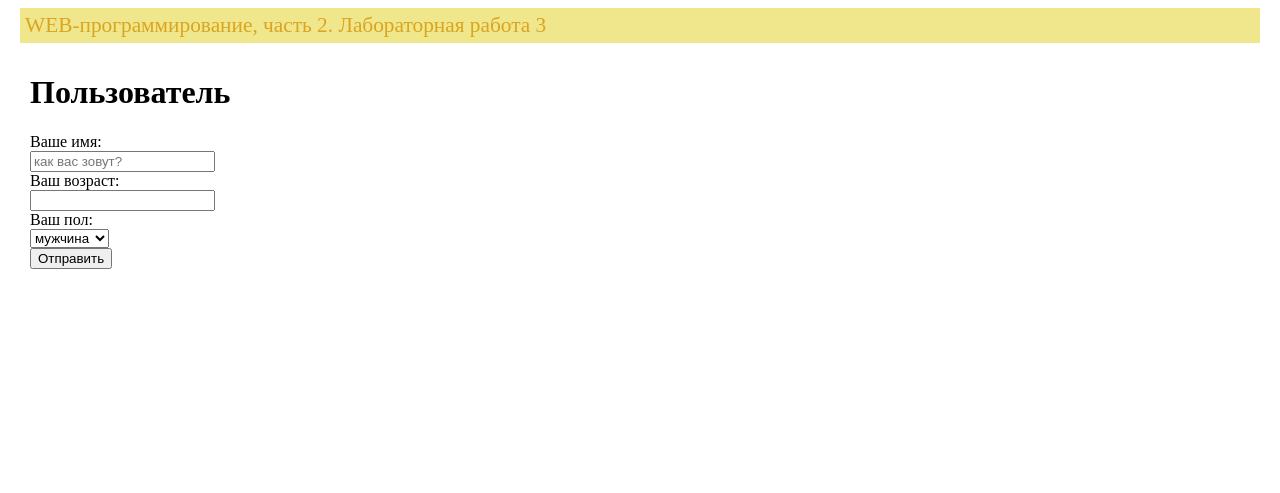
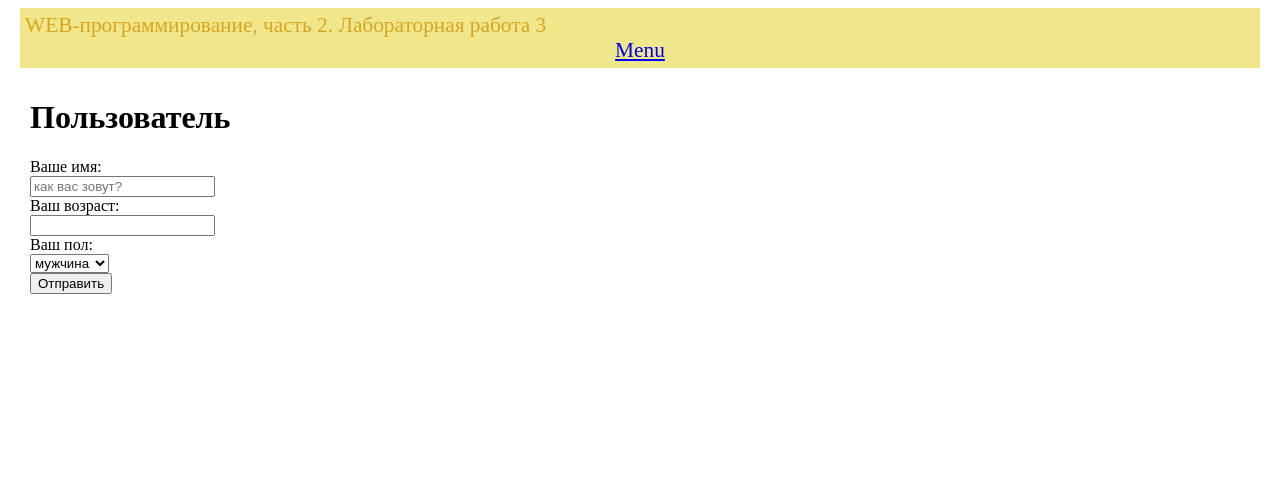
Before and after one commit to shekaterinaa/web-programming-labs-2, a Flask app: page /lab3/forml in a window 1280 px wide. Shown: the top 493 px of the page. Run offline with Flask 3, Linux system fonts and the light colour scheme.

Commit message:
исправления

```diff
--- a/app.py
+++ b/app.py
@@ -3,11 +3,10 @@ from lab1 import lab1
 from lab2 import lab2
 from lab3 import lab3
 from lab4 import lab4
-from lab5 import lab5
+
 
 app=Flask(__name__)
 app.register_blueprint(lab1)
 app.register_blueprint(lab2)
 app.register_blueprint(lab3)
 app.register_blueprint(lab4)
-app.register_blueprint(lab5)
--- a/templates/base.html
+++ b/templates/base.html
@@ -1,15 +1,24 @@
 <!DOCTYPE html>
-<html lang="ru">
+<html lang="en">
 <head>
     <meta charset="UTF-8">
-    <meta http-equiv="X-UA-Compatible" content="IE=edge">
     <meta name="viewport" content="width=device-width, initial-scale=1.0">
-    <title>Шкуропатова Екатерина Александровна.{% block lab %}{% endblock %}</title>
-    <link rel="stylesheet" href="{{ url_for('static', filename='main.css') }}">
+    <title>Шкуропатова Екатерина. {% block lab %}{% endblock %}</title>
+    <link rel="stylesheet" href="{{ url_for('static', filename= 'main.css') }}">
+    {% if request.cookies.get('color') and request.cookies.get('bg_color') and request.cookies.get('font_size') %}
+    <style>
+        body main {
+            color: {{ request.cookies.get('color') }};
+            background-color: {{ request.cookies.get('bg_color') }};
+            font-size: {{ request.cookies.get('font_size') }}px;
+        }
+    </style>
+    {% endif %}
 </head>
 <body>
     <header>
-        WEB-программирование, часть 2. {{self.lab()}}
+        WEB-программирование, часть 2. {{ self.lab() }}
+       <div style="text-align: center;"><a href="/menu">Menu</a></div>
     </header>
 
     <main>
@@ -17,7 +26,8 @@
     </main>
 
     <footer>
-            &copy; Шкуропатова Екатерина, ФБИ-13, 3 курс, 2023
+        &copy; Шкуропатова Екатерина, ФБИ-13, 3 курс, 2023
     </footer>
+
 </body>
 </html>
```
